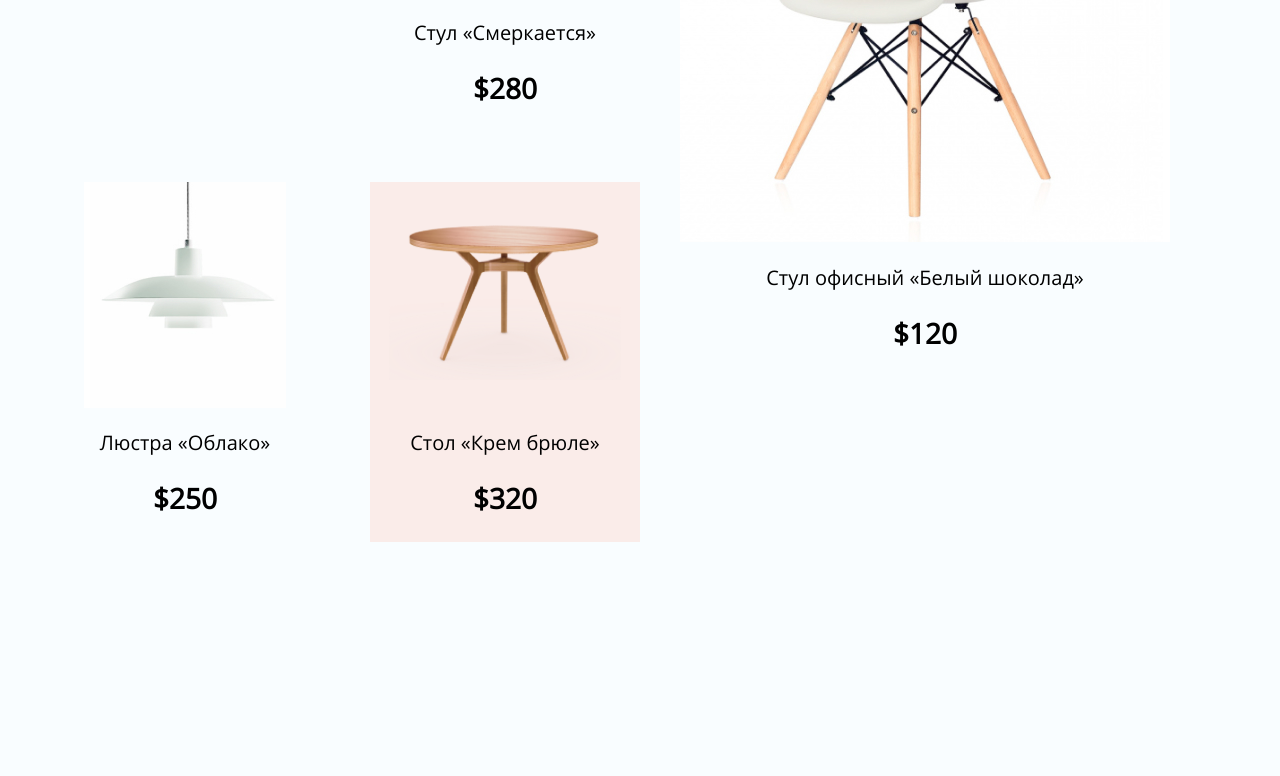
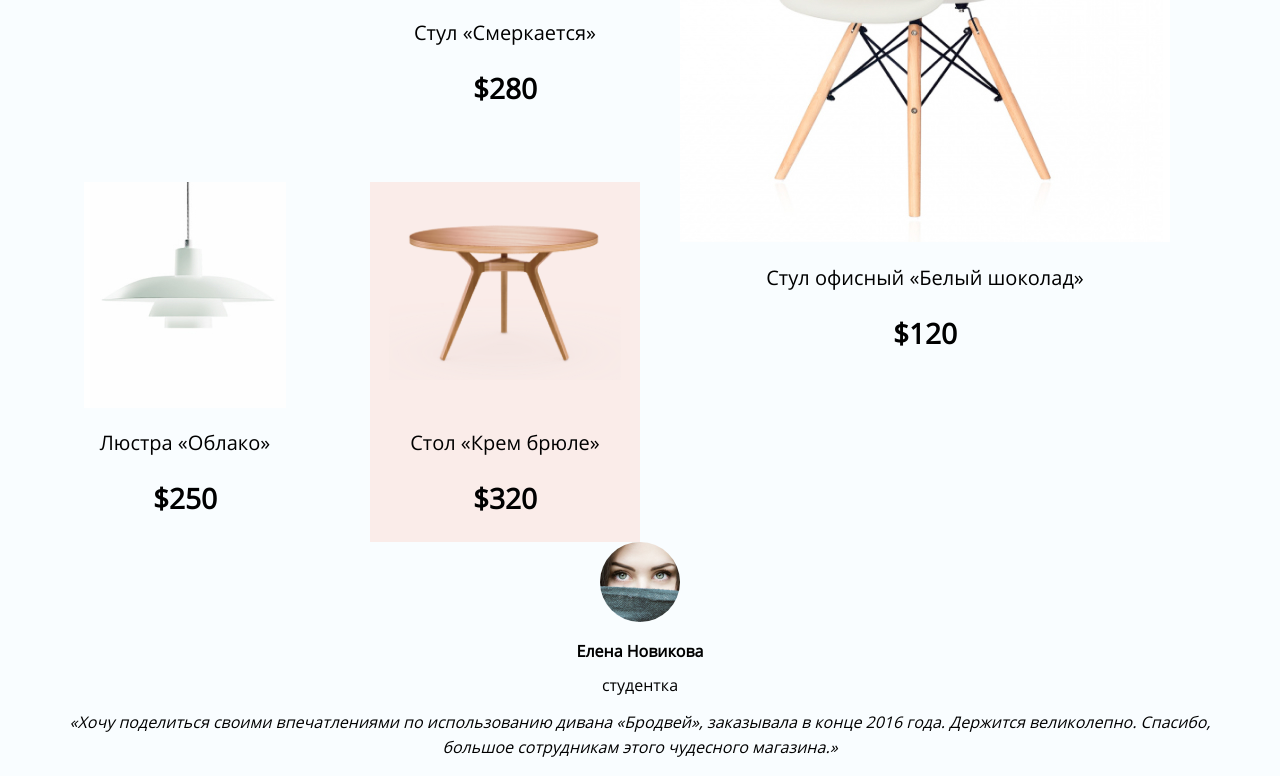
Before and after one commit to Kirillo1/final_css_project, a website built with Vite: page index.html in a window 1280 px wide. Shown: the part 1012-1788 px from the top of the page. Before the commit the page ends 1554 px from the top, so only its background shows below. Built offline with nearby package versions, Linux system fonts and the light colour scheme.

Commit message:
Добавлен блок комментариев

```diff
--- a/index.html
+++ b/index.html
@@ -142,6 +142,23 @@
         </div>
       </div>
     </section>
+
+    <section class="comments container">
+      <div class="comments-container">
+        <div>
+          <img src="src/img/avatar.jpg" class="avatar">
+        </div>
+        <div >
+          <p class="fz-16">Елена Новикова</p>
+          <p>студентка</p>
+        </div>
+        <div>
+          <p class="comment">«Хочу поделиться своими впечатлениями по использованию дивана «Бродвей», заказывала в конце 2016 года.
+            Держится великолепно. Спасибо, большое сотрудникам этого чудесного магазина.»</p>
+        </div>
+      </div>
+
+    </section>
   </main>
 
   <script src="src/js/vendor/swiper.js"></script>
--- a/src/css/index.css
+++ b/src/css/index.css
@@ -32,6 +32,11 @@
     height: 100%;
 }
 
+.fz-16 {
+    font-size: 16px;
+    font-weight: 600;
+}
+
 .fz-20 {
     font-size: 20px;
 }
@@ -54,6 +59,21 @@
     margin-bottom: 28px;
 }
 
+.comments-container {
+    text-align: center;
+}
+
+.comment {
+    font-style: italic;
+    font-size: 16px;
+    font-style: 400;
+    line-height: 24.7px;
+}
+
+.avatar {
+    border-radius: 50px;
+}
+
 @media screen and (max-width: 768px) {
     .novelty-product {
         order: 2;
@@ -74,6 +94,10 @@
     .novelty-product-new {
         align-items: flex-start;
         justify-content: start;
+    }
+
+    .comments {
+        display: none;
     }
 }
 
@@ -101,11 +125,10 @@
     .novelty-products-left {
         flex-direction: column;
     }
+
     .novelty-products-list {
         display: flex;
     }
-
-
 
     .novelty-product {
         width: 100%;
```
